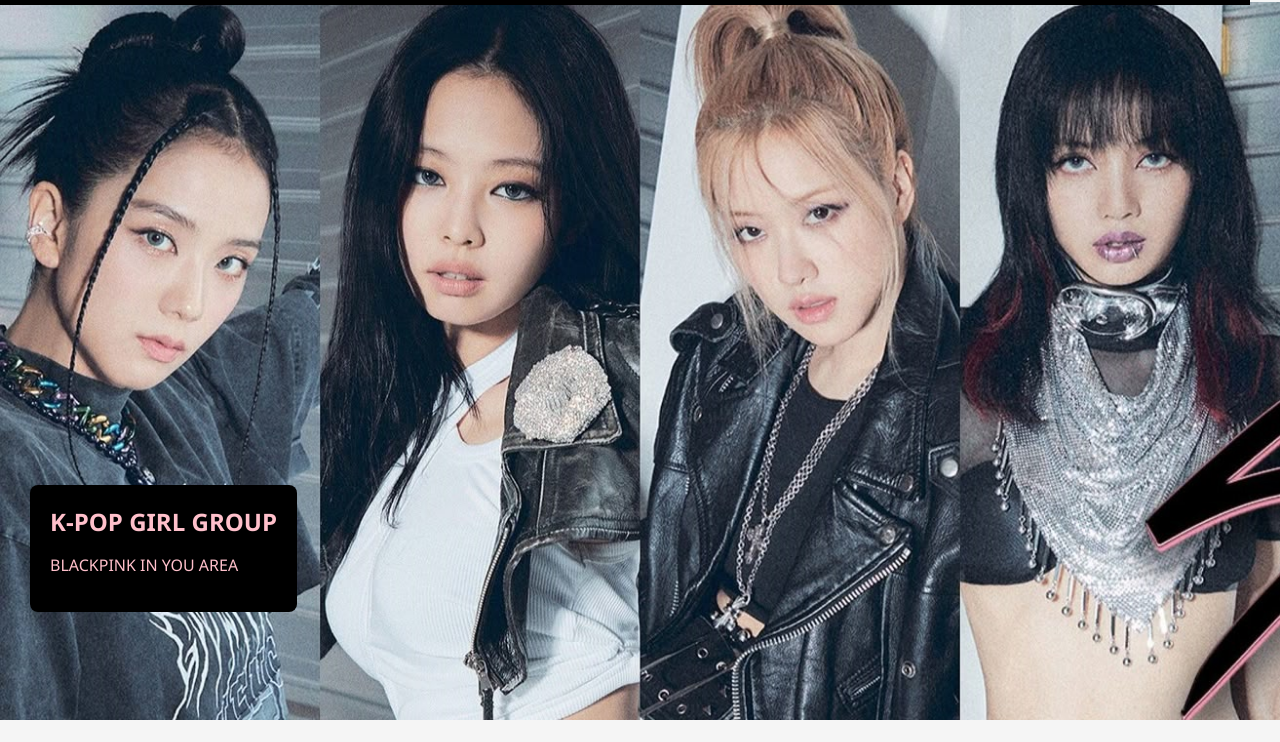
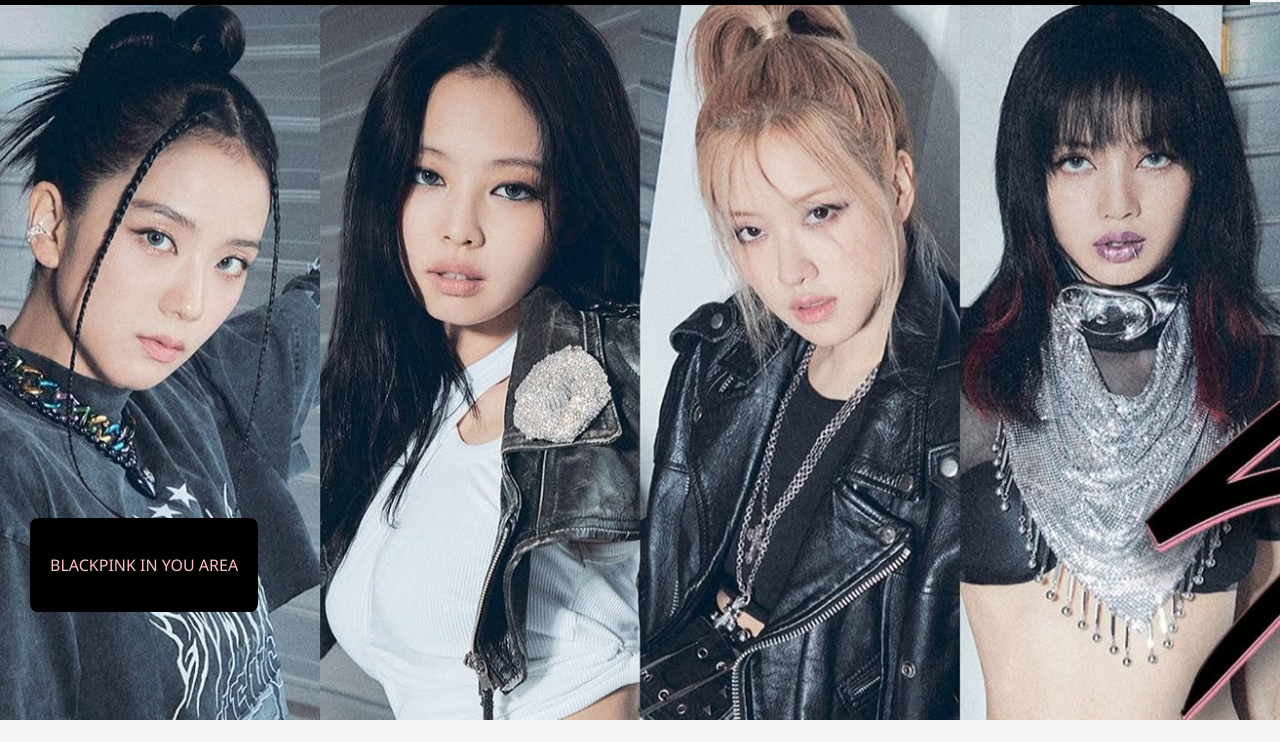
Before and after one commit to sriayukartika/Kfansite, a plain HTML site: page index.html in a window 1280 px wide. Shown: the part 58-800 px from the top of the page. Drawn offline with Linux system fonts and the light colour scheme.

Commit message:
Update index.html

```diff
--- a/index.html
+++ b/index.html
@@ -30,7 +30,6 @@
   <section class="hero">
     <img src="1.jpg" alt="K-Pop Girl Group" />
     <div class="hero-text">
-      <h2>K-POP GIRL GROUP</h2>
       <p>BLACKPINK IN YOU AREA</p>
     </div>
   </section>
```
